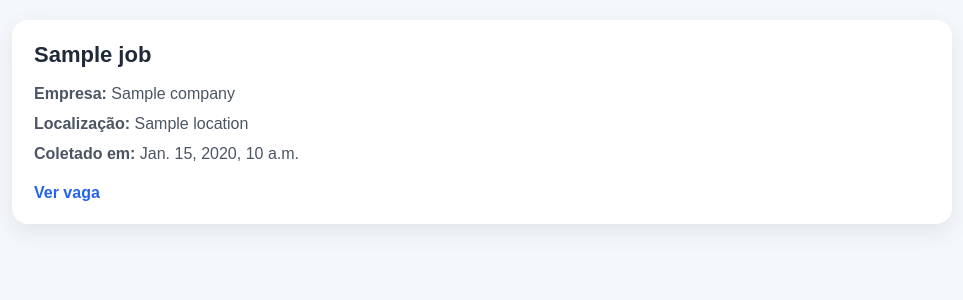
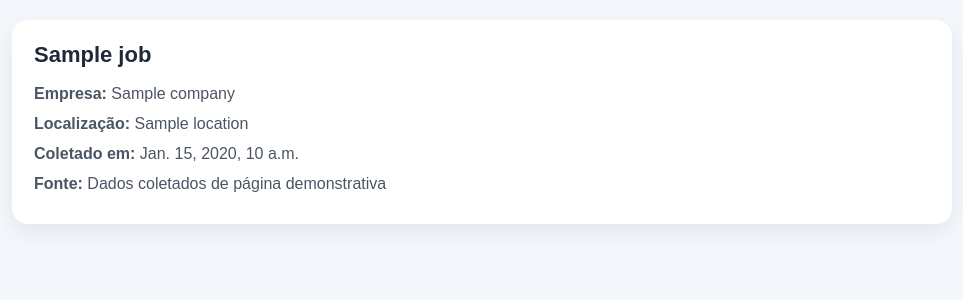
Before and after one commit to kirz4/job-tracker-rpa, a Django app: template jobs/templates/jobs/job_list.html in a window 1280 px wide. Shown: the part 235-535 px from the top of the page, without its empty margins (158-1121 px from the left). Run offline with Django 5.2, Linux system fonts and the light colour scheme; the template is opened without the code that fills it: most values are stand-ins (such as "Sample title", 1, 10 or a date in 2020); data that the repository does not hold is empty.

Commit message:
fix: adjust demo source link handling in jobs dashboard

```diff
--- a/jobs/templates/jobs/job_list.html
+++ b/jobs/templates/jobs/job_list.html
@@ -158,7 +158,7 @@
                     <p class="meta"><strong>Empresa:</strong> {{ job.company }}</p>
                     <p class="meta"><strong>Localização:</strong> {{ job.location }}</p>
                     <p class="meta"><strong>Coletado em:</strong> {{ job.collected_at }}</p>
-                    <a href="{{ job.url }}" target="_blank" class="job-link">Ver vaga</a>
+                    <p class="meta"><strong>Fonte:</strong> Dados coletados de página demonstrativa</p>
                 </div>
             {% empty %}
                 <div class="empty">
```
